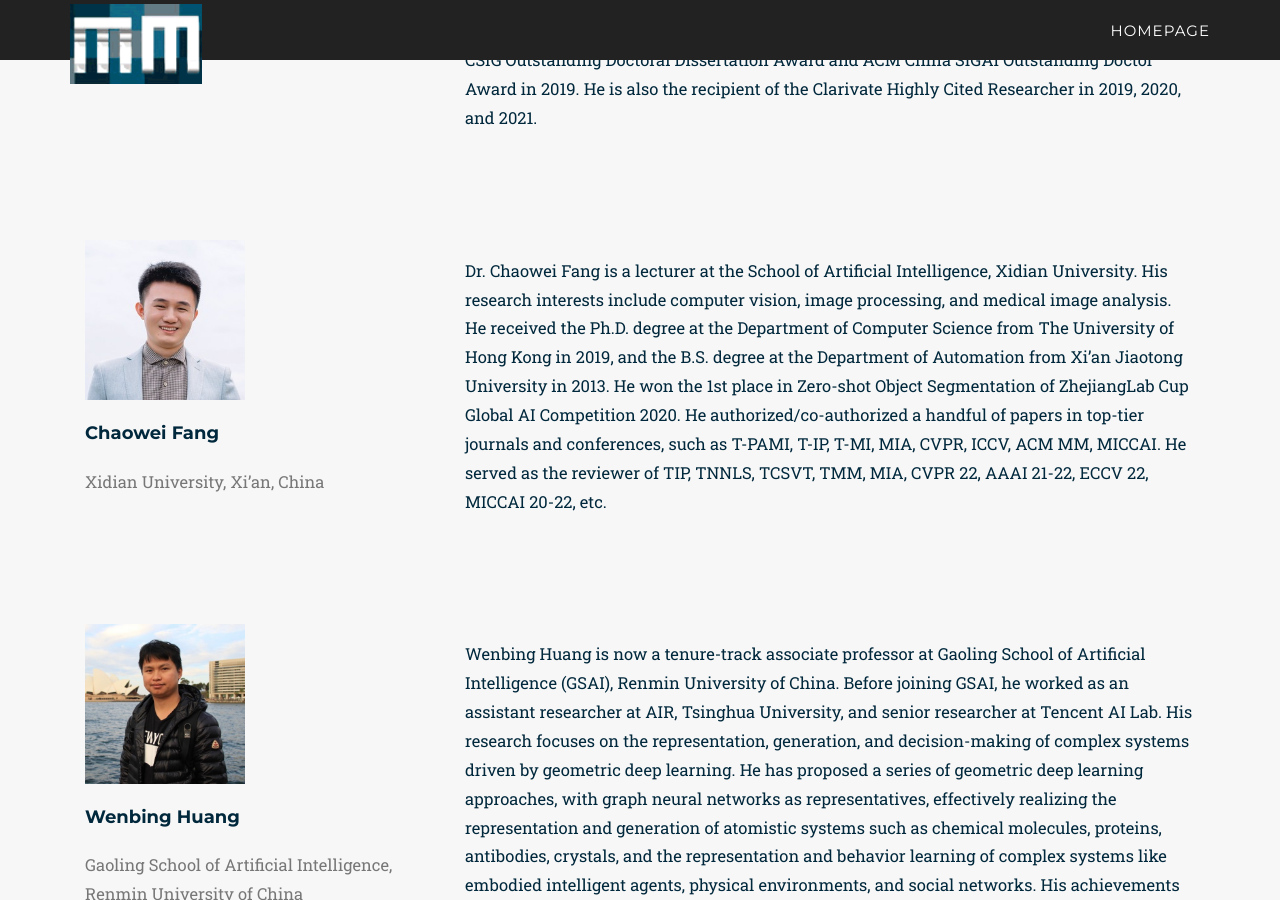
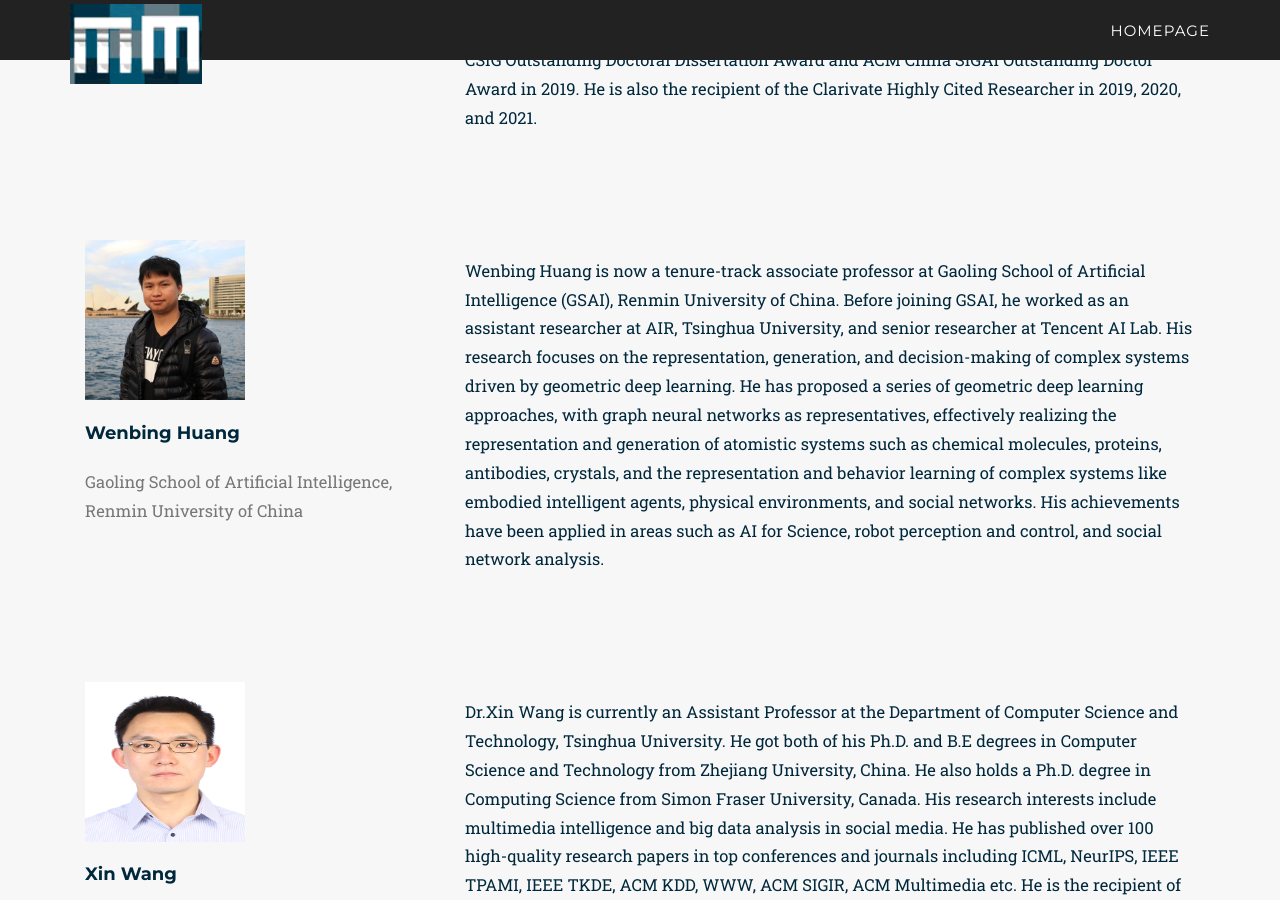
Before and after one commit to hcma2024/hcma2024.github.io, a Jekyll site: the page built from _2022_pages/organizers_info.html, in a window 1280 px wide and 900 px high, scrolled down 2329 px. Built offline with Jekyll 4.4.1, drawn with Linux system fonts in a browser that asks for light colours; some web fonts are replaced.

Commit message:
Update organizers.yml

```diff
--- a/_data/twenty_22/organizers.yml
+++ b/_data/twenty_22/organizers.yml
@@ -43,15 +43,6 @@
   topic: Topic
   description: Dingwen Zhang is a professor at School of Automation, Northwestern Polytechnical University. He received his B.E. and Ph.D. degrees from the Northwestern Polytechnical University, Xi’an, China, in 2012 and 2018, respectively. During 2015 to 2017, he worked as a visiting scholar at Robotics Institute, Carnegie Mellon University. His research interests include Computer Vision and Multimedia Processing, especially on saliency detection, semantic segmentation, and weakly supervised learning. He has published more than 30 peer-reviewed conference and journal papers, including CVPR, ICCV, IJCAI, AAAI, and IEEE T-PAMI, T-IP, T-NNLS, T-MM, IJCV. He served as a PC member of AAAI, NeurIPS, CVPR, ICCV, etc. He is also the leading guest editor of IEEE T-CSVT and IEEE T-MM. He is the recipient of the CSIG Outstanding Doctoral Dissertation Award and ACM China SIGAI Outstanding Doctor Award in 2019. He is also the recipient of the Clarivate Highly Cited Researcher in 2019, 2020, and 2021.
 
-- title: chaoweifang
-  name: Chaowei Fang
-  subtitle: Xidian University, Xi’an, China
-  img: fang.jpg
-  thumbnail: fang.jpg
-  alt: Picture of TBD
-  topic: Topic
-  description: Dr. Chaowei Fang is a lecturer at the School of Artificial Intelligence, Xidian University. His research interests include computer vision, image processing, and medical image analysis. He received the Ph.D. degree at the Department of Computer Science from The University of Hong Kong in 2019, and the B.S. degree at the Department of Automation from Xi’an Jiaotong University in 2013. He won the 1st place in Zero-shot Object Segmentation of ZhejiangLab Cup Global AI Competition 2020. He authorized/co-authorized a handful of papers in top-tier journals and conferences, such as T-PAMI, T-IP, T-MI, MIA, CVPR, ICCV, ACM MM, MICCAI. He served as the reviewer of TIP, TNNLS, TCSVT, TMM, MIA, CVPR 22, AAAI 21-22, ECCV 22, MICCAI 20-22, etc.
-
 - title: wenbinghuang
   name: Wenbing Huang
   subtitle: Gaoling School of Artificial Intelligence, Renmin University of China
```
